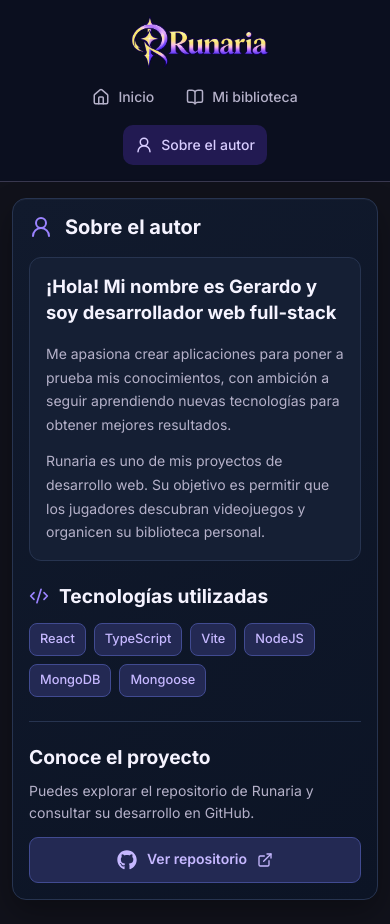
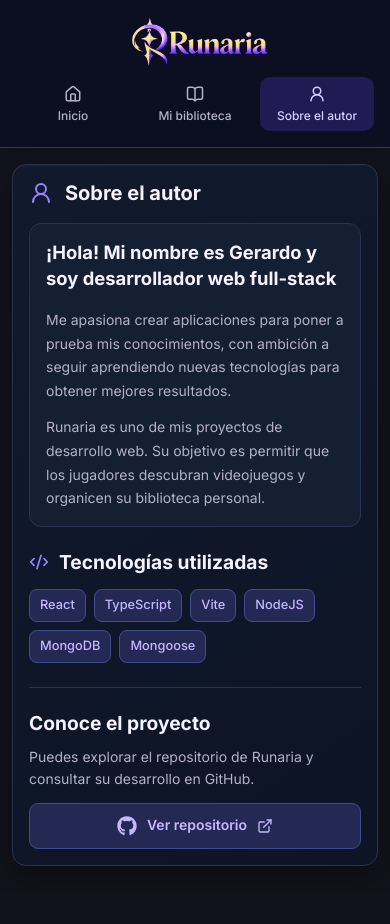
Before and after one commit to GerardoCasC/project-GameShelf, a React (Vite) app in the folder Client/: page /about in a window 390 px wide. After the commit the page ends 890 px from the top, so only its background shows below. Built offline with nearby package versions, Linux system fonts and the light colour scheme.

Commit message:
fix: improve responsive layout and modal scrolling

```diff
--- a/Client/src/components/GameDetails/GameDetails.tsx
+++ b/Client/src/components/GameDetails/GameDetails.tsx
@@ -27,7 +27,8 @@ export function GameDetails({ game, onClose }: GameDetailsProps) {
     const dialog = dialogRef.current;
 
     if (!dialog) return;
-
+    const previousOverflow = document.body.style.overflow;
+    document.body.style.overflow = "hidden";
     if (!dialog.open) {
       dialog.showModal();
     }
@@ -36,6 +37,7 @@ export function GameDetails({ game, onClose }: GameDetailsProps) {
       if (dialog.open) {
         dialog.close();
       }
+      document.body.style.overflow = previousOverflow;
     };
   }, []);
 
--- a/Client/src/components/Header/Header.module.css
+++ b/Client/src/components/Header/Header.module.css
@@ -77,6 +77,12 @@
   background-color: rgba(106, 60, 235, 0.35);
 }
 
+.navLink:focus-visible,
+.logoLink:focus-visible {
+  outline: 2px solid var(--color-primary);
+  outline-offset: 3px;
+}
+
 /* Responsive */
 @media (max-width: 640px) {
   .container {
@@ -100,3 +106,32 @@
     font-size: var(--font-size-sm);
   }
 }
+@media (max-width: 400px) {
+  .container nav {
+    width: 100%;
+  }
+
+  .navList {
+    display: grid;
+    grid-template-columns: repeat(3, minmax(0, 1fr));
+    gap: 8px;
+    width: 100%;
+  }
+
+  .navList li {
+    min-width: 0;
+  }
+
+  .navLink {
+    display: flex;
+    flex-direction: column;
+    width: 100%;
+    gap: 5px;
+    padding: 8px 4px;
+
+    font-size: 0.75rem;
+    line-height: 1.25;
+    text-align: center;
+    white-space: normal;
+  }
+}
```
